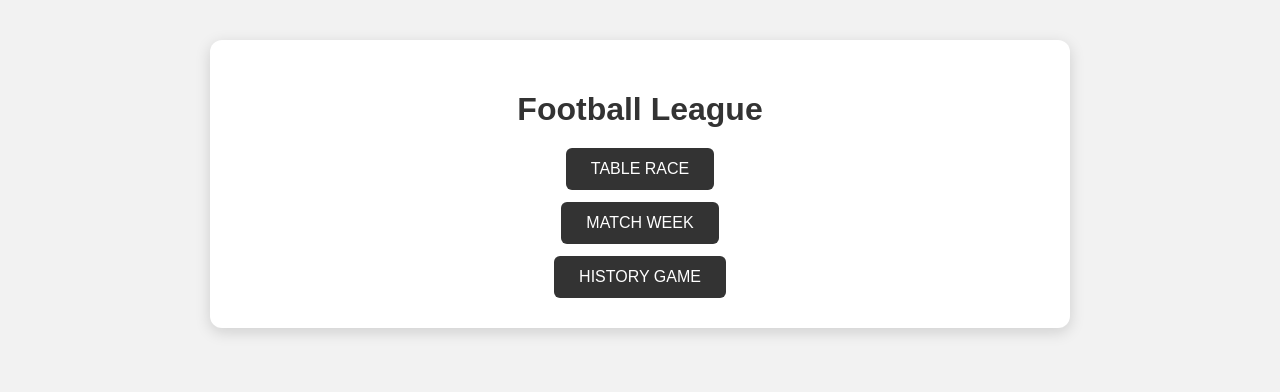
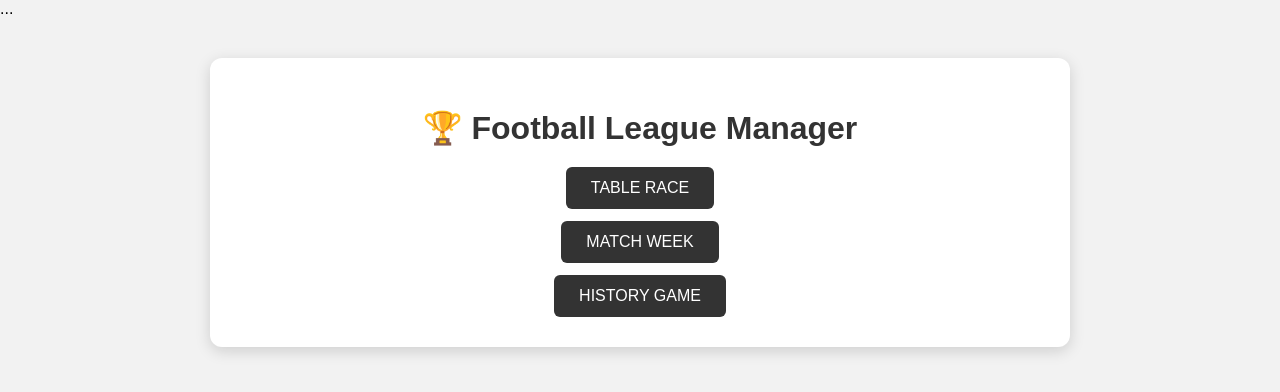
Before and after one commit to eronmahmud825-eng/footballleague, a plain HTML site: page index.html in a window 1280 px wide. Drawn offline with Linux system fonts and the light colour scheme; no server answers.

Commit message:
Refactor index.html for improved layout and content
Updated the HTML structure and added a league table.

```diff
--- a/index.html
+++ b/index.html
@@ -7,14 +7,18 @@
     <title>Football League</title>
     <link rel="stylesheet" href="style.css">
 
-    <!-- Firebase SDK -->
+    <!-- Firebase -->
     <script src="https://www.gstatic.com/firebasejs/9.22.2/firebase-app-compat.js"></script>
     <script src="https://www.gstatic.com/firebasejs/9.22.2/firebase-firestore-compat.js"></script>
 </head>
 
 <body>
+    <div class="table-container">
+        <table id="leagueTable"> ... </table>
+    </div>
+
     <div class="container">
-        <h1>Football League</h1>
+        <h1>🏆 Football League Manager</h1>
         <div class="buttons">
             <button onclick="location.href='table.html'">TABLE RACE</button>
             <button onclick="location.href='matchweek.html'">MATCH WEEK</button>
```
